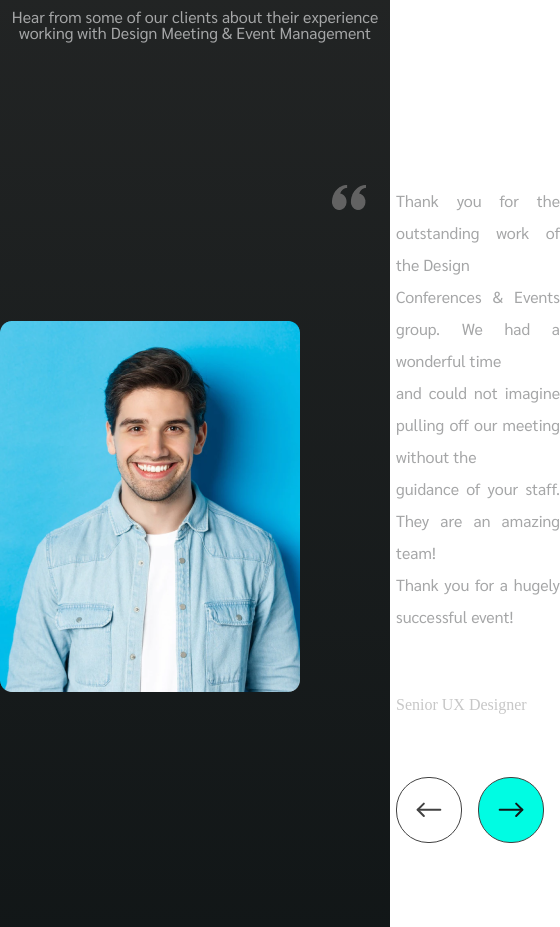
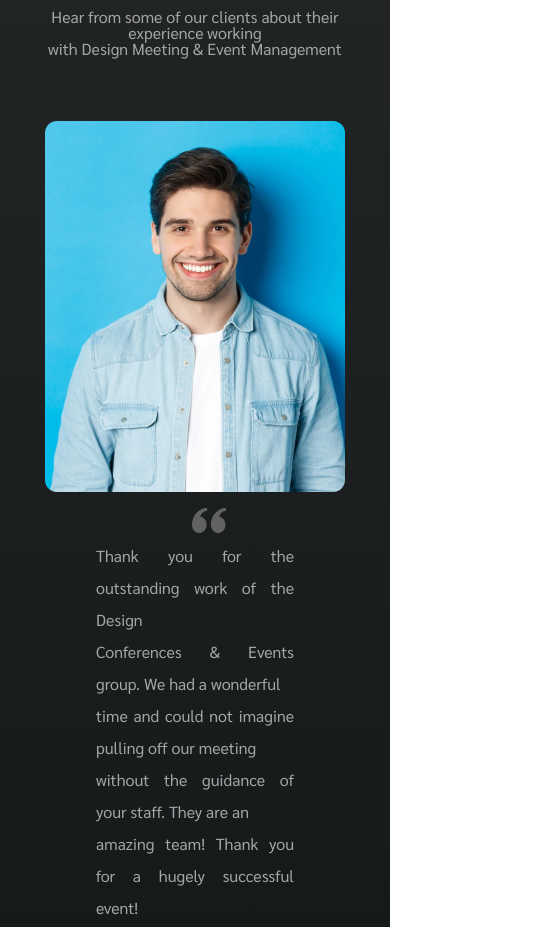
Before and after one commit to mojtaba-jsx/Event-Managment-, a plain HTML site: page index.html in a window 390 px wide. Shown: the part 7448-8375 px from the top of the page, 560 px wide, since content can reach past the window. Drawn offline with Linux system fonts and the light colour scheme.

Commit message:
[responsive]-responsive participant section

```diff
--- a/css/index.css
+++ b/css/index.css
@@ -710,6 +710,11 @@
     text-align: center;
 }
 
+.participant__content-left-img{
+    width: 100%;
+    height: auto;
+}
+
 .participant__text{
     font-family: 'sarabun-regular', Courier, monospace;
     color:#A5A6A7;
@@ -735,6 +740,8 @@
     margin-left: 6rem;
     text-align: justify;
     line-height: 2rem;
+    text-align: justify;
+    /* width: 20rem; */
 }
 
 .participant__content-right-comma{
--- a/css/responsive.css
+++ b/css/responsive.css
@@ -133,8 +133,32 @@
         margin-left: 2rem;
     }
 
+}
 
-
+@media screen and (max-width: 840px) {
+    .participant__content{
+        flex-direction: column;
+    }
+    .participant__content-left-img{
+        margin-bottom: 2rem;
+    }
+    .participant__content-right-comma{
+        top: -2rem;
+        left: 6rem;
+    }
+    .participant__content-right-text{
+        margin-right: 6rem;
+    }
+    .participant__content-right-comma{
+        display: block;
+        margin: 0 auto;
+    }
+    .participant__content-right-btns{
+        margin-left: 11rem;
+    }
+    .participant__text{
+        margin-bottom: 0;
+    }
 }
 
 @media screen and (max-width: 768px) {
@@ -253,6 +277,13 @@
     .tickets__cards{
         /* margin-left: 2rem; */
     }
+    .participant__content-right-btns{
+        margin-left: 8rem;
+    }
+    .participant__text{
+        margin-left: 2rem;
+        margin-right: 2rem;
+    }
 }
 
 @media screen and (max-width: 370px) {
@@ -298,7 +329,9 @@
     .event-detail__img{
         margin-right: 3rem;
     }
-
+    .participant__content-right-btns{
+        margin-left: 6rem;
+    }
 
 }
 
--- a/index.html
+++ b/index.html
@@ -526,7 +526,7 @@
                 <div class="container">
                     <div class="participant__wrapper">
                         <h4 class="participant__title">Our Participant Say</h4>
-                        <p class="participant__text">Hear from some of our clients about their experience working with Design Meeting & Event Management</p>
+                        <p class="participant__text">Hear from some of our clients about their experience working <br> with Design Meeting & Event Management</p>
                         <div class="participant__content">
                             <div class="participant__content-left">
                                 <img src="./images/participant.png" alt="participant" class="participant__content-left-img">
@@ -535,7 +535,7 @@
                             <div class="participant__content-right">
                                 <p class="participant__content-right-text">
                                     <img class="participant__content-right-comma" src="./icons/comma.png" alt="img">
-                                    Thank you for the outstanding work of the Design <br> Conferences & Events group. We had a wonderful time <br> and could not imagine pulling off our meeting without the <br> guidance of your staff.  They are an amazing team! <br>
+                                    Thank you for the  outstanding work of the  Design <br> Conferences & Events group. We had a wonderful <br> time and could not imagine pulling off our meeting <br> without the  guidance of your staff.  They are an <br> amazing team!
                                     Thank you for a hugely successful event!
                                 </p>
                                 <span class="participant__content-right-name">
```
